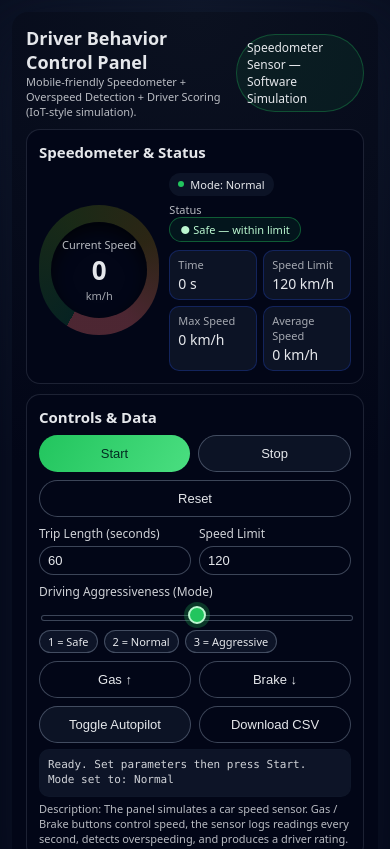
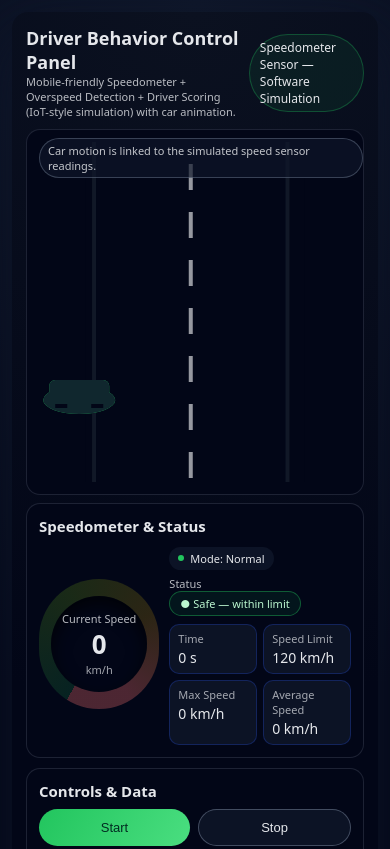
Before and after one commit to iminaaymann-droid/driver-behavior-panel, a plain HTML site: page index.html in a window 390 px wide. Shown: the top 849 px of the page. Drawn offline with Linux system fonts and the light colour scheme.

Commit message:
Enhance speedometer UI and add car animation
Updated layout and styling for improved responsiveness and added car animation to the speedometer simulation.

```diff
--- a/index.html
+++ b/index.html
@@ -27,7 +27,7 @@
     }
     .app{
       width:100%;
-      max-width:900px;
+      max-width:1100px;
       background:radial-gradient(circle at top,#0b1120 0,#020617 55%);
       border-radius:16px;
       padding:14px;
@@ -60,9 +60,9 @@
     .layout{
       display:grid;
       gap:10px;
-      grid-template-columns:1.2fr 1fr;
+      grid-template-columns:1.1fr 1fr;
     }
-    @media (max-width: 780px){
+    @media (max-width: 900px){
       .layout{
         grid-template-columns:1fr;
       }
@@ -77,6 +77,32 @@
       margin:0 0 8px 0;
       font-size:15px;
     }
+
+    /* ------ canvas car area ----- */
+    .canvas-wrap{
+      position:relative;
+      border-radius:14px;
+      overflow:hidden;
+    }
+    #roadCanvas{
+      width:100%;
+      height:340px;
+      border-radius:12px;
+      display:block;
+      background:linear-gradient(180deg,#020617,#020617);
+    }
+    .canvas-caption{
+      position:absolute;
+      top:8px;
+      left:12px;
+      font-size:11px;
+      opacity:.85;
+      background:rgba(15,23,42,.8);
+      padding:4px 8px;
+      border-radius:999px;
+      border:1px solid rgba(148,163,184,.4);
+    }
+
     .speed-display{
       display:flex;
       align-items:center;
@@ -302,15 +328,21 @@
       <div>
         <div class="title">Driver Behavior Control Panel</div>
         <div class="subtitle">
-          Mobile-friendly Speedometer + Overspeed Detection + Driver Scoring (IoT-style simulation).
+          Mobile-friendly Speedometer + Overspeed Detection + Driver Scoring (IoT-style simulation) with car animation.
         </div>
       </div>
       <div class="badge">Speedometer Sensor — Software Simulation</div>
     </div>
 
     <div class="layout">
-      <!-- Left: Speed + Status -->
-      <div class="card">
+      <!-- LEFT: road + speed/status -->
+      <div>
+        <div class="card canvas-wrap">
+          <canvas id="roadCanvas"></canvas>
+          <div class="canvas-caption">Car motion is linked to the simulated speed sensor readings.</div>
+        </div>
+
+        <div class="card" style="margin-top:8px">
           <h2>Speedometer & Status</h2>
           <div class="speed-display">
             <div class="gauge">
@@ -354,8 +386,9 @@
 
           <div class="summary" id="summaryBox" style="display:none"></div>
         </div>
+      </div>
 
-      <!-- Right: Controls + Log -->
+      <!-- RIGHT: controls + log -->
       <div class="card">
         <h2>Controls & Data</h2>
         <div class="controls-main">
@@ -401,13 +434,119 @@
 
         <div class="footer">
           Description: The panel simulates a car speed sensor. Gas / Brake buttons control speed,
-          the sensor logs readings every second, detects overspeeding, and produces a driver rating.
+          the sensor logs readings every second, detects overspeeding, animates the car on a road,
+          and produces a driver rating.
         </div>
       </div>
     </div>
   </div>
 
 <script>
+/* ----------- CANVAS (car + road) ------------- */
+const roadCanvas = document.getElementById('roadCanvas');
+const rctx = roadCanvas.getContext('2d');
+function resizeCanvas(){
+  roadCanvas.width = roadCanvas.clientWidth;
+  roadCanvas.height = roadCanvas.clientHeight;
+}
+resizeCanvas();
+window.addEventListener('resize', resizeCanvas);
+
+let carX = 0;
+let laneOffset = 0; // لتحريك الخطوط
+
+function drawRoad(currentSpeed, status){
+  const w = roadCanvas.width;
+  const h = roadCanvas.height;
+  rctx.clearRect(0,0,w,h);
+
+  // خلفية الطريق
+  if(status === 'VIOLATION'){
+    rctx.fillStyle = '#111827';
+  } else if(status === 'WARNING'){
+    rctx.fillStyle = '#020617';
+  } else {
+    rctx.fillStyle = '#020617';
+  }
+  rctx.fillRect(0,0,w,h);
+
+  // جانبين الطريق
+  rctx.fillStyle = '#020617';
+  rctx.fillRect(0,0, w, h);
+
+  // الطريق الرمادي
+  rctx.fillStyle = '#020617';
+  rctx.fillRect(w*0.15,0, w*0.7, h);
+
+  // خطوط جانبية
+  rctx.fillStyle = '#111827';
+  rctx.fillRect(w*0.17,0, 4, h);
+  rctx.fillRect(w*0.79,0, 4, h);
+
+  // خطوط متقطعة وسط الطريق (بتتحرك حسب السرعة)
+  const dashH = 26;
+  const gap = 22;
+  const midX = w*0.48;
+  laneOffset += (currentSpeed/40); // أسرع كلما السرعة زادت
+  if(laneOffset > (dashH+gap)) laneOffset = 0;
+
+  rctx.fillStyle = 'rgba(248,250,252,0.6)';
+  for(let y=-dashH; y < h+dashH; y += (dashH+gap)){
+    rctx.fillRect(midX, y + laneOffset, 4, dashH);
+  }
+
+  // تحديث موضع العربية يمين/شمال بسيط حسب المود (بس منظر)
+  const targetLane = status === 'VIOLATION' ? w*0.63 : (status === 'WARNING' ? w*0.52 : w*0.41);
+  carX += (targetLane - carX) * 0.08;
+
+  const carY = h*0.7;
+  const carW = 60;
+  const carH = 28;
+
+  // ظل العربية
+  rctx.fillStyle = 'rgba(15,23,42,0.8)';
+  rctx.beginPath();
+  rctx.ellipse(carX+carW/2, carY+carH/2+6, carW*0.6, carH*0.5, 0, 0, Math.PI*2);
+  rctx.fill();
+
+  // جسم العربية
+  let carColor = '#22c55e';
+  if(status === 'VIOLATION') carColor = '#ef4444';
+  else if(status === 'WARNING') carColor = '#facc15';
+
+  rctx.fillStyle = carColor;
+  rctx.roundRect(carX, carY, carW, carH, 6);
+  rctx.fill();
+
+  // زجاج
+  rctx.fillStyle = 'rgba(15,23,42,0.9)';
+  rctx.roundRect(carX+8, carY+4, carW-16, 10, 4);
+  rctx.fill();
+
+  // عجلات
+  rctx.fillStyle = '#020617';
+  rctx.fillRect(carX+6, carY+carH-4, 12,4);
+  rctx.fillRect(carX+carW-18, carY+carH-4, 12,4);
+}
+
+/* تعديل roundRect لو مش موجود في بعض المتصفحات القديمة */
+if(!CanvasRenderingContext2D.prototype.roundRect){
+  CanvasRenderingContext2D.prototype.roundRect = function(x,y,w,h,r){
+    if(typeof r === 'number') r = {tl:r,tr:r,br:r,bl:r};
+    this.beginPath();
+    this.moveTo(x+r.tl,y);
+    this.lineTo(x+w-r.tr,y);
+    this.quadraticCurveTo(x+w,y,x+w,y+r.tr);
+    this.lineTo(x+w,y+h-r.br);
+    this.quadraticCurveTo(x+w,y+h,x+w-r.br,y+h);
+    this.lineTo(x+r.bl,y+h);
+    this.quadraticCurveTo(x,y+h,x,y+h-r.bl);
+    this.lineTo(x,y+r.tl);
+    this.quadraticCurveTo(x,y,x+r.tl,y);
+    this.closePath();
+  }
+}
+
 /* ----------------- STATE ------------------- */
 let running = false;
 let elapsed = 0;
@@ -506,10 +645,10 @@ btnReset.addEventListener('click', ()=>{
   statusBadge.className = 'indicator ind-safe';
   statusBadge.textContent = '● Safe — within limit';
   log('Reset');
+  drawRoad(0,'OK');
 });
 
 btnGas.addEventListener('click', ()=>{
-  // manual gas: small burst
   speed += currentMode.accel * 4;
   if(speed > currentMode.top) speed = currentMode.top;
   log('Gas pressed: speed ~ ' + Math.round(speed) + ' km/h');
@@ -545,22 +684,22 @@ btnCSV.addEventListener('click', ()=>{
 
 /* ----------------- PHYSICS ------------------- */
 function updatePhysics(dt){
-  // Natural drag
+  // drag
   speed -= 0.6 * dt * 10;
   if(speed < 0) speed = 0;
 
-  // Autopilot tries to reach naturalMax
   if(autopilot){
     const target = currentMode.naturalMax;
     if(speed < target) speed += currentMode.accel * dt * 15;
     else speed -= currentMode.accel * dt * 8;
   }
 
-  // Clamp top
   if(speed > currentMode.top) speed = currentMode.top + Math.random()*5;
 }
 
 /* ----------------- SAMPLING & STATUS ------------------- */
+let lastStatus = 'OK';
+
 function sample(){
   const t = Math.round(elapsed);
   const s = Math.round(speed);
@@ -573,14 +712,12 @@ function sample(){
   readings.push({t, speed:s, status});
   if(s > maxSpeed) maxSpeed = s;
 
-  // UI updates
   speedVal.textContent = s;
   timeVal.textContent = t + ' s';
   maxVal.textContent = maxSpeed + ' km/h';
   const avg = readings.reduce((a,b)=>a+b.speed,0) / readings.length;
   avgVal.textContent = Math.round(avg) + ' km/h';
 
-  // status badge
   if(status === 'OK'){
     statusBadge.className = 'indicator ind-safe';
     statusBadge.textContent = '● Safe — within limit';
@@ -593,6 +730,7 @@ function sample(){
     overspeedCount++;
   }
 
+  lastStatus = status;
   log(`t=${t}s | speed=${s} km/h | status=${status}`);
 }
 
@@ -621,7 +759,7 @@ function showSummary(){
     <div>Driver rating: <strong>${rating}</strong></div>
     <div style="margin-top:6px;font-size:11px;opacity:.85">
       This panel represents a software-only Speedometer sensor in a connected car,
-      with real-time monitoring + driver behavior scoring logic.
+      with real-time monitoring, car motion visualization, and driver behavior scoring.
     </div>
   `;
 }
@@ -629,13 +767,17 @@ function showSummary(){
 /* ----------------- LOOP ------------------- */
 let last = performance.now();
 function loop(now){
-  if(!running) return;
+  if(!running){
+    drawRoad(speed,lastStatus);
+    return;
+  }
   const dt = Math.min((now - last)/1000,0.1);
   last = now;
   elapsed += dt;
   sampleTimer += dt;
 
   updatePhysics(dt);
+  drawRoad(speed,lastStatus);
 
   if(sampleTimer >= sampleInterval){
     sample();
@@ -647,6 +789,7 @@ function loop(now){
     running = false;
     log('Trip finished');
     showSummary();
+    drawRoad(speed,lastStatus);
     return;
   }
 
@@ -657,6 +800,7 @@ function loop(now){
 updateMode();
 limitVal.textContent = getLimit();
 log('Ready. Set parameters then press Start.');
+drawRoad(0,'OK');
 </script>
 </body>
 </html>
```
Lines whose indentation alone changed are shown as unchanged.
